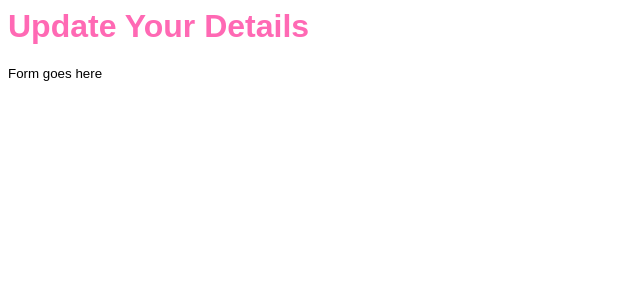
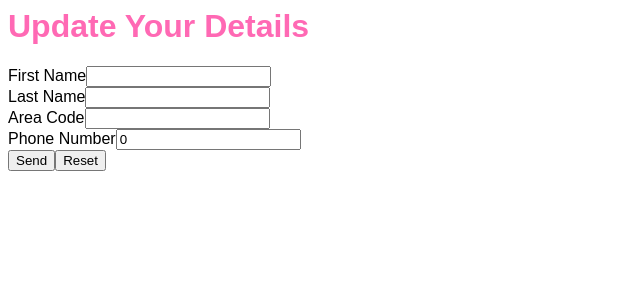
Before and after one commit to anszu/reusable-react-form, a React (Vite) app: page / in a window 1280 px wide. Shown: the top 300 px of the page, without its empty margins (0-640 px from the left). Built offline with nearby package versions, Linux system fonts and the light colour scheme.

Commit message:
Introduce basic from structure using react hooks

```diff
--- a/package.json
+++ b/package.json
@@ -9,6 +9,7 @@
     "babel-preset-env": "^1.7.0",
     "babel-preset-react": "^6.24.1",
     "emotion": "^10.0.6",
+    "eslint": "^5.16.0",
     "react": ">=16.3.0",
     "react-dom": "^16.7.0"
   },
@@ -17,6 +18,7 @@
   },
   "devDependencies": {
     "babel-core": "^6.26.3",
+    "babel-preset-stage-0": "^6.24.1",
     "parcel-bundler": "^1.11.0"
   }
 }
--- a/src/Components/App.js
+++ b/src/App.js
@@ -1,5 +1,5 @@
 import React from 'react'
-import UserContactForm from '../Forms/UserContactForm'
+import UserContactForm from './Forms/UserContactForm'
 import { Global, css } from '@emotion/core'
 import styled from '@emotion/styled'
 
--- /dev/null
+++ b/src/Forms/Components/FormElements/Button.js
@@ -0,0 +1,9 @@
+import React from 'react'
+
+const Button = (props) => (
+    <button type="{props.type}">
+        {props.value}
+    </button>
+);
+
+export default Button;
--- /dev/null
+++ b/src/Forms/Components/FormElements/Error.js
@@ -0,0 +1,7 @@
+import React from 'react'
+
+const Error = (props) => (
+    <span>{props.error}</span>
+);
+
+export default Error;
--- /dev/null
+++ b/src/Forms/Components/FormElements/Input.js
@@ -0,0 +1,13 @@
+import React from 'react'
+
+const Input = (props) => (
+    <input
+        name={props.name}
+        type={props.type}
+        value={props.value}
+        onChange={props.onChange}
+        {...props.required}
+        />
+);
+
+export default Input;
--- /dev/null
+++ b/src/Forms/Components/FormElements/Label.js
@@ -0,0 +1,7 @@
+import React from 'react'
+
+const Label = (props) => (
+    <label htmlFor={props.for}>{props.label}</label>
+);
+
+export default Label;
--- /dev/null
+++ b/src/Forms/Components/FormFields/InputFieldDefault.js
@@ -0,0 +1,19 @@
+import React from 'react'
+import Input from '../FormElements/Input'
+import Error from '../FormElements/Error'
+import Label from '../FormElements/Label'
+
+const InputFieldDefault = (props) => (
+    <div>
+      { props.label && <Label label={props.label} for={props.name}/> }
+      <Input
+        name={props.name}
+        type={props.type}
+        value={props.value}
+        onChange={props.onChange}
+        required={props.reqired}/>
+      { props.error && <Error error={props.error}/> }
+    </div>
+);
+
+export default InputFieldDefault;
--- /dev/null
+++ b/src/Forms/Hooks/useForm.js
@@ -0,0 +1,26 @@
+// pattern found on: https://upmostly.com/tutorials/using-custom-react-hooks-simplify-forms/
+
+import { useState } from 'react';
+
+const useForm = (initialValues, callback) => {
+
+  const [values, setValues] = useState(initialValues);
+
+  const handleSubmit = (event) => {
+    if (event) event.preventDefault();
+      callback();
+  };
+
+  const handleChange = (event) => {
+    event.persist();
+    setValues(values => ({...values, [event.target.name]: event.target.value}));
+  };
+
+  return {
+    handleChange,
+    handleSubmit,
+    values,
+  }
+};
+
+export default useForm;
--- a/src/Forms/UserContactForm.js
+++ b/src/Forms/UserContactForm.js
@@ -1,9 +1,54 @@
-// code related to a specific form goes here, using the imported generic Form component
-// see the SINGLE IMPLEMENTATION section for details
 import React from 'react'
-import Form from '../Components/Form'
+import InputFieldDefault from './Components/FormFields/InputFieldDefault'
+import Button from './Components/FormElements/Button'
+import useForm from "./Hooks/useForm";
 
-const UserContactForm = () => <Form />
+const UserContactForm = () => {
+  const { values, handleChange, handleSubmit } = useForm({
+    firstName: '',
+    lastName: '',
+    areaCode: '',
+    phoneNumber: 0
+  }, submit);
 
+  function submit() {
+    console.log(values);
+  }
 
-export default UserContactForm
+  return (
+        <form onSubmit={handleSubmit}>
+          <InputFieldDefault
+            name="firstName"
+            label="First Name"
+            type="string"
+            required="required"
+            value={values.firstName}
+            onChange={handleChange}/>
+          <InputFieldDefault
+            name="lastName"
+            label="Last Name"
+            type="string"
+            required=""
+            value={values.lastName}
+            onChange={handleChange}/>
+          <InputFieldDefault
+            name="areaCode"
+            label="Area Code"
+            type="number"
+            required=""
+            value={values.areaCode}
+            onChange={handleChange}/>
+          <InputFieldDefault
+            name="phoneNumber"
+            label="Phone Number"
+            type="number"
+            required="required"
+            value={values.phoneNumber}
+            onChange={handleChange}/>
+          <Button value="Send" type="submit"/>
+          <Button value="Reset" type="reset"/>
+        </form>
+      );
+    }
+
+  export default UserContactForm;
--- a/src/index.js
+++ b/src/index.js
@@ -1,6 +1,6 @@
 import React from 'react'
 import { render } from 'react-dom'
-import App from './Components/App'
+import App from './App'
 
 const renderApp = AppComponent =>
   render(<AppComponent />, document.getElementById('react-root'))
```
Also changed, not shown: src/Components/Form.js (deleted, +0 -8 lines), .babelrc, 2 other files (tests, documents, lock files or other folders).
